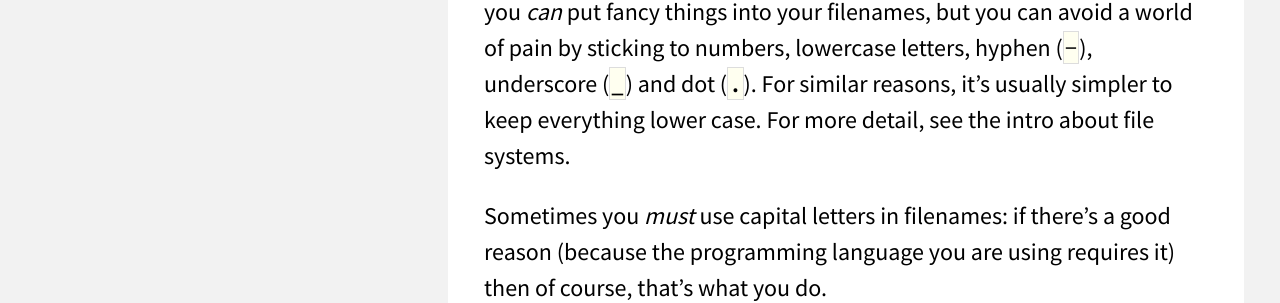
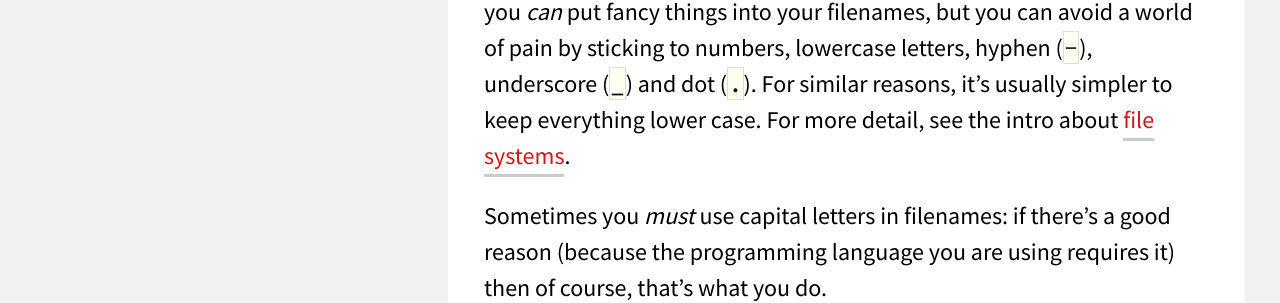
Before and after one commit to davewhiteland/compsci-superbasics, a Jekyll site: the page built from collections/_command-line/arguments.md, in a window 1280 px wide. Shown: the part 1446-1749 px from the top of the page. Built offline with Jekyll 4.4.1, drawn with Linux system fonts in a browser that asks for light colours; part of the change alters nothing that is shown.

```diff
--- a/collections/_command-line/arguments.md
+++ b/collections/_command-line/arguments.md
@@ -40,7 +40,7 @@ spaces (or other special characters) into filenames. Of course you _can_ put
 fancy things into your filenames, but you can avoid a world of pain by sticking
 to numbers, lowercase letters, hyphen (`-`), underscore (`_`) and dot (`.`).
 For similar reasons, it's usually simpler to keep everything lower case. For
-more detail, see the intro about file systems.
+more detail, see the intro about [file systems]({{ site.baseurl }}/files/names).
 
 Sometimes you _must_ use capital letters in filenames: if there's a good reason
 (because the programming language you are using requires it) then of course,
```
